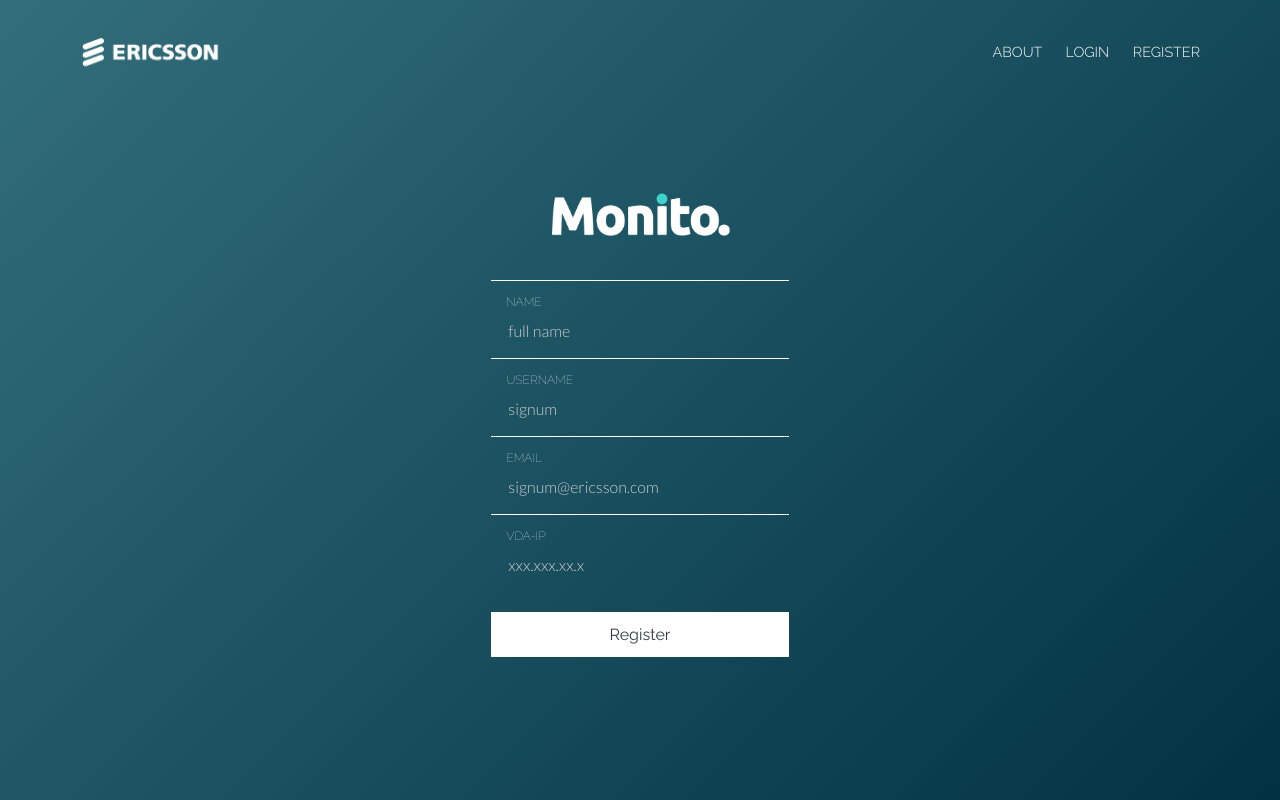
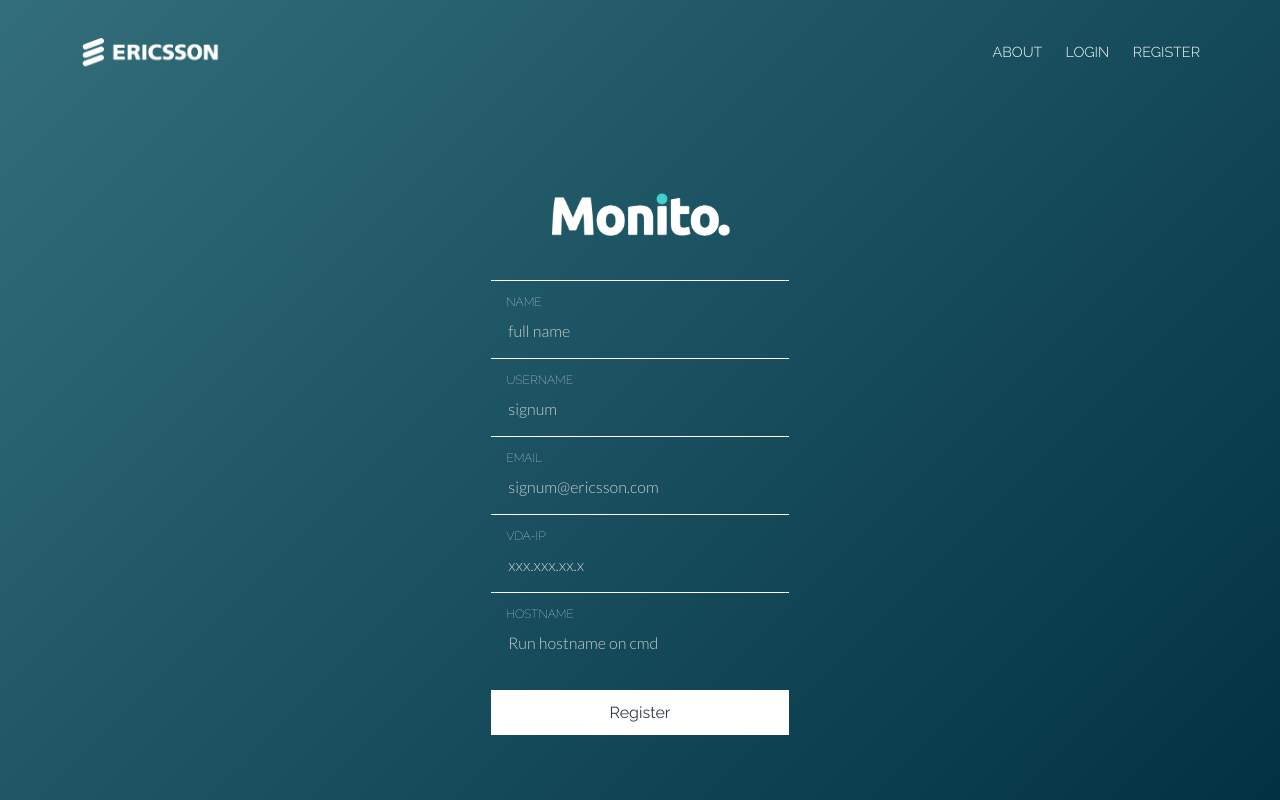
Before and after one commit to raul1991/monito, a Flask app: page /register in a window 1280 px wide. Run offline with Flask 2, Linux system fonts and the light colour scheme.

Commit message:
Fix the GUI bugs

```diff
--- a/app.py
+++ b/app.py
@@ -136,7 +136,7 @@
 			elif userByHost:
 				vdaNameMap += userByHost.name + ','
 			else:
-				vdaNameMap += IP + ','
+				vdaNameMap += IP.lower() + ','
 
 		machinesStr += machine.IP + ':' + vdaNameMap[:-1] + ';'
 
--- a/static/dashboard.css
+++ b/static/dashboard.css
@@ -245,7 +245,7 @@
 }
 
 .userInfo h2 {
-	margin: 80px 0px 40px 0px;
+	margin: 60px 0px 40px 0px;
 	color: #222;
 	font-size: 1.6em;
 	text-align: center;
--- a/static/main.css
+++ b/static/main.css
@@ -138,7 +138,8 @@
 section {
 	width: 100%;
 	height: 100vh;
-	overflow-y: hidden;
+	overflow-y: scroll;
+	padding: 40px;
 	background: -webkit-linear-gradient(135deg, rgb(1,50,67), rgb(51, 110, 123));
 	background: -o-linear-gradient(135deg, rgb(1,50,67), rgb(51, 110, 123));
 	background: linear-gradient(-45deg, rgb(1,50,67), rgb(51, 110, 123));
--- a/templates/dashboard.html
+++ b/templates/dashboard.html
@@ -57,6 +57,7 @@
 					<div class = "field">Username: <span>{{ currentUser.username }}</span></div>
 					<div class = "field">Email: <span>{{ currentUser.email }}</span></div>
 					<div class = "field">VDA-IP: <span>{{ currentUser.vdaIP }}</span></div>
+					<div class = "field">Hostname: <span>{{ currentUser.hostname }}</span></div>
 					<!-- <button onclick = "updateInfoMenu()">Update Info</button> -->
 					<button onclick = "displayInfo(2)">Close</button>
 				</div>
--- a/templates/register.html
+++ b/templates/register.html
@@ -73,6 +73,10 @@
 					<label for = "vda-ip">VDA-IP</label>
 	    			<input type = "text" id = "vda-ip" name = "user_vda-ip" placeholder = "xxx.xxx.xx.x" pattern = "^[0-9.]+$" required>
 				</div>
+				<div>
+					<label for = "hostname">HOSTNAME</label>
+	    			<input type = "text" id = "hostname" name = "user_hostname" placeholder = "Run hostname on cmd" required>
+				</div>
 				<label>{{ SERVER_ERROR }}</label>
 				<button type="submit">Register</button>
 			</form>
```
